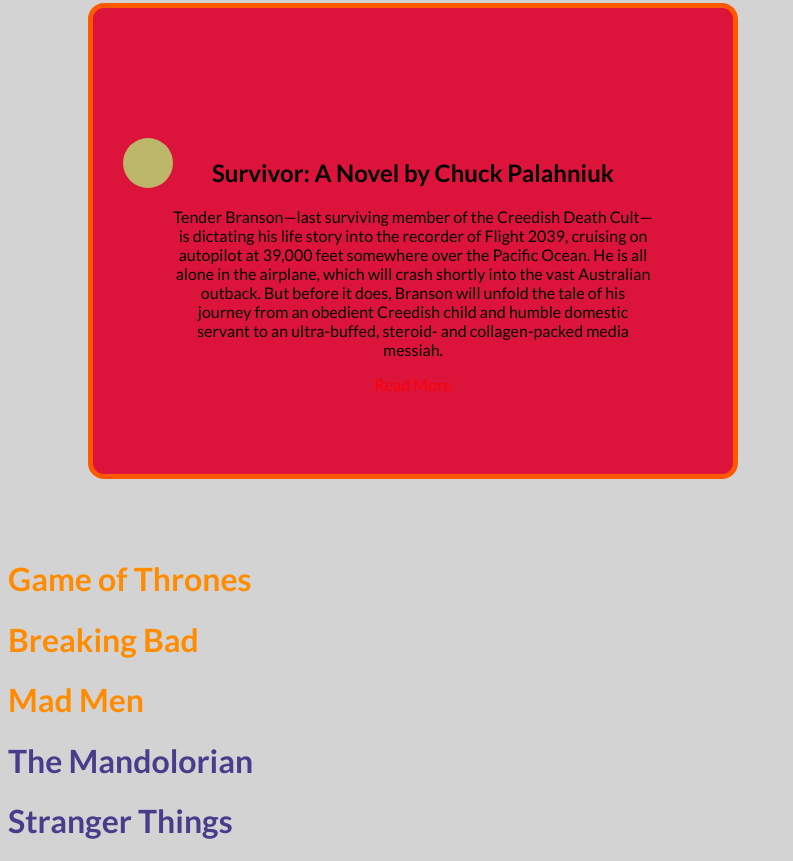
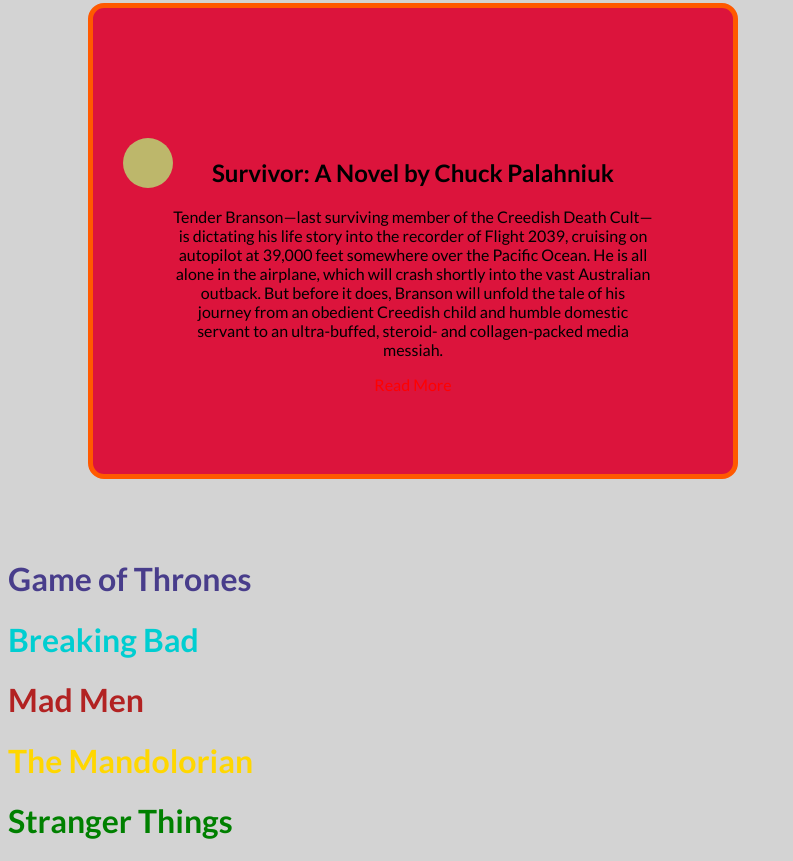
Before and after one commit to Swatzell/firstCSSDrill, a plain HTML site: page index.html in a window 1280 px wide. Shown: the part 1669-2530 px from the top of the page, without its empty margins (0-793 px from the left). Drawn offline with Linux system fonts and the light colour scheme.

Commit message:
added ids to each h1 and gave them a specific color

```diff
--- a/index.html
+++ b/index.html
@@ -57,11 +57,11 @@
                     href="http://www.amazon.com/Survivor-Novel-Chuck-Palahniuk-ebook/dp/B004SOBLIE/ref=sr_1_1?crid=24OIQ50BMOAI8&dchild=1&keywords=survivor+chuck+palahniuk&qid=1596580380&s=digital-text&sprefix=survivor+chuck%2Cdigital-text%2C151&sr=1-1"
                     target="_blank">Read More</a></div>
         </div>
-        <h1 class="original">Game of Thrones</h1>
-        <h1 class="original">Breaking Bad</h1>
-        <h1 class="original">Mad Men</h1>
-        <h1 class="additional">The Mandolorian</h1>
-        <h1 class="additional">Stranger Things</h1>
+        <h1 class="original" id="show1">Game of Thrones</h1>
+        <h1 class="original" id="show2">Breaking Bad</h1>
+        <h1 class="original" id="show3">Mad Men</h1>
+        <h1 class="additional" id="show4">The Mandolorian</h1>
+        <h1 class="additional" id="show5">Stranger Things</h1>
 
 </body>
 
--- a/styles.css
+++ b/styles.css
@@ -53,3 +53,18 @@ color: darkolivegreen;
 .additional {
     color: darkslateblue;
 }
+#show1 {
+    color: darkslateblue;
+}
+#show2 {
+    color: darkturquoise;
+}
+#show3 {
+    color: firebrick;
+}
+#show4 {
+    color: gold;
+}
+#show5 {
+    color: green;
+}
```
